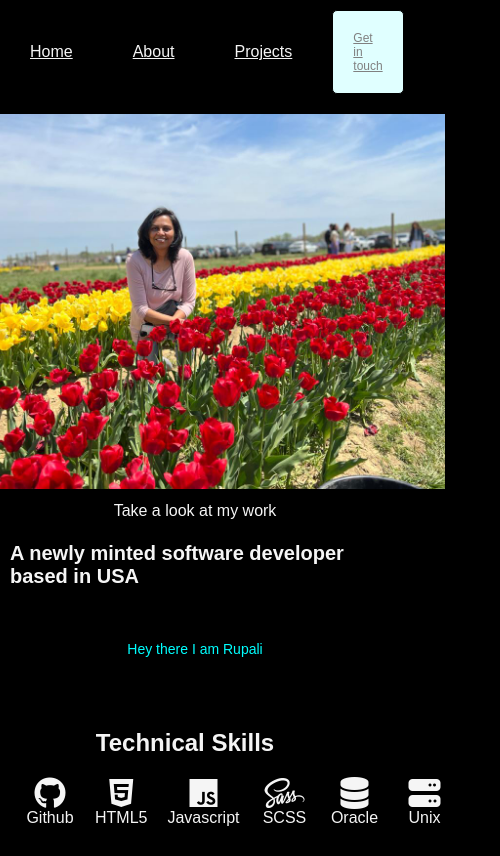
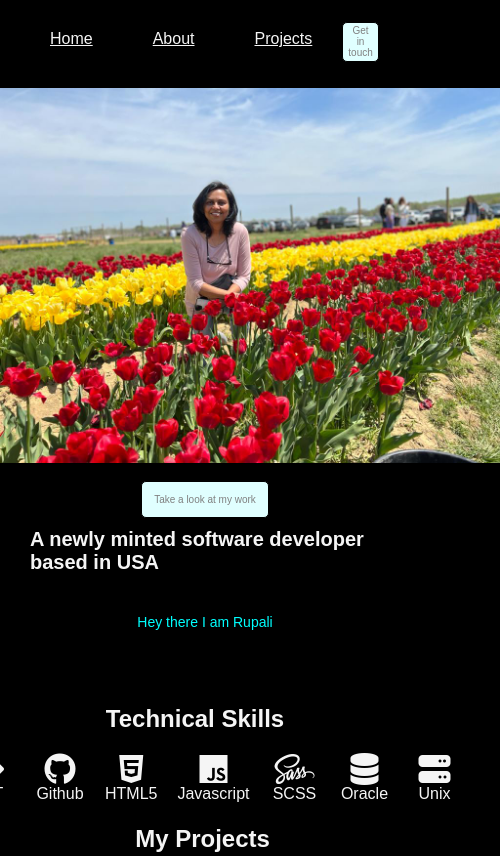
Before and after one commit to rupalirami/portfolio-project, a plain HTML site: page index.html in a window 390 px wide. Shown: the top 856 px of the page, 500 px wide, since content can reach past the window. Drawn offline with Linux system fonts and the light colour scheme; a web font is replaced by a local one.

Commit message:
fixed minor css issues

```diff
--- a/index.html
+++ b/index.html
@@ -17,7 +17,7 @@
             <a href="">Home</a>
             <a href="">About</a>
             <a href="">Projects</a>
-            <a class="button" href="">Get in touch</a>
+            <button>Get in touch</button>
         </nav>
     </header> <!-- class=header -->
     <main>
@@ -25,7 +25,7 @@
             <div class="information__div">
                 <p class="first-line">Hey there I am Rupali</p>
                 <p class="second-line">A newly minted software developer based in USA</p>
-                <a class="button">Take a look at my work</a>
+                <button>Take a look at my work</button>
             </div>
             <div class="information__image">
                 <img src="./rupali.jpeg" alt="Image" width=500px>
@@ -211,6 +211,7 @@
             </p> <!-- footer__midcenter -->
             <div class="footer__rightside">
                 <i class="fa-brands fa-linkedin fa-2x"></i>
+                <a class="empty-space"> </a>
                 <i class="fa-brands fa-github fa-2x"></i>
             </div>  <!-- footer__rightside -->
         </footer> <!-- footer  -->
--- a/portfolio-day4.scss
+++ b/portfolio-day4.scss
@@ -44,7 +44,7 @@ $buttonFontColor : grey;
         flex-direction: row;
         margin: 0px 20px 0px 0px;
         @media screen and (max-width: 500px) { // &__nav media start
-            margin: 0px 0px 0px 0px;
+            margin: 0px 0px 0px 20px;
             width: 90%;
             justify-content:space-evenly;
             align-items: center;
@@ -56,20 +56,22 @@ $buttonFontColor : grey;
                 font-size: 152x;
             } // a media end
         } // a end
-        .button { // .button start
+        button { // button start
             display: flex;
             border: 1px solid $backgroundColor;
+            height: 40px;
             border-radius: 5px;
             background-color: $buttonBackgroundColor ;
             color : $buttonFontColor;
             justify-content: center;
             align-items: center;
-            margin-right: 10px;
-            @media screen and (max-width: 500px) { // .button media start
-                margin-right: 0px;
-                font-size: 12px;
-            } // .button media
-        } // .button end
+            margin: 10px 0px 0px 0px;
+            padding: 5px;
+            @media screen and (max-width: 500px) { // nav button media start
+                margin: 5px 0px 0px 0px;
+                font-size: 10px;
+            } // nav button media
+        } // button end
     } // &__nav end
 } // header end
 main
@@ -89,8 +91,10 @@ main
             // width: 100%;
             display: flex;
             flex-direction: column-reverse;
+            width: 100vw;
             justify-content:space-around;
             align-items: center;
+
         } // .information media end
         &__div { // &__div start
             display: flex;
@@ -101,8 +105,10 @@ main
             @media screen and (max-width: 500px) { // &__div media start
                 display: flex;
                 flex-direction: column-reverse;
+                margin-left: 20px;
                 height: 200px;
                 align-items: center;
+                justify-content: center;
             } // &__div media end
             .first-line { // .first-line start
                 color : $fontColorAlternate;
@@ -127,36 +133,29 @@ main
                     flex-wrap: wrap;
                     margin: 10px 10px 10px 10px;
                 } // .second-line media end
-            } .second-line end
-            .button { // .button start
+            } // .second-line end
+            button { // button start
                 display: flex;
                 border: 1px solid $backgroundColor;
                 border-radius: 5px;
-                color: $buttonFontColor;
-                font-size: 18px;
-                padding: 15px;
-                margin : 30px 0px 30px 0px;
-                background-color: $buttonBackgroundColor ;
+                background-color: lightcyan ;
+                color : $buttonFontColor;
                 justify-content: center;
-                @media screen and (max-width: 500px) { // // .button media start
-                    display: flex;
-                    border: 1px solid black;
-                    border-radius: 5px;
-                    width: 175px;
-                    color: gray;
-                    font-size: 15px;
-                    background-color: lightcyan;
-                    justify-content: center;
-                    align-content: center;
-                } // .button media end
-            } // .button end
+                align-items: center;
+                margin: 30px 0px 30px 0px;
+                padding: 12px;
+                @media screen and (max-width: 500px) { // nav button media start
+                    margin: 5px 0px 0px 0px;
+                    font-size: 10px;
+                } // nav button media
+            } // button end
         } // &__div end
         &__image { // &__image start
             margin:0px 20px 0px 20px;
             // width: 500px;
             height: auto;
             @media screen and (max-width: 500px) { // &__image media start
-                margin: 0px;
+                margin: auto;
             } // &__image media end
         } // &__image end
     } // .information end
@@ -172,8 +171,7 @@ main
             display: flex;
             flex-direction: column;
             // width: 480px;
-            margin-left: 0px;
-            padding:0;
+            padding: 2px;
             justify-content: center;
             align-items: center;
         } // .technicalskills media end
@@ -229,7 +227,9 @@ main
             display: flex;
             justify-content: center;
             align-items: center;
-            margin: 20px 20px 20px 20px;
+            @media screen and (max-width: 500px) { // .projects media start
+                padding-left: 15px;
+            } // .projects media end
         } // &__heading end
         &__div { // &__div start
             display: grid;
@@ -269,6 +269,9 @@ main
                         margin: 5px 5px 5px 5px;
                     } // .a-sep end
                 } // .project-links end
+                @media screen and (max-width: 500px) { // .project-detail media start
+                    margin: 7px;
+                } // .project-detail media end
             } // project-detail end
         } // &__div end
     } // .projects end
@@ -296,6 +299,9 @@ main
             margin-right: 0px;
             padding-left: 20px;
             height: 150px;
+            @media screen and (max-width: 500px) { // .right-section media start
+                display: none;
+            } // .right-section media end
         } // .right-section end
     } // .aboutme end
     .footer { // .footer start
@@ -316,6 +322,19 @@ main
         } // &__leftside end
         &__rightside { // &__rightside start
             margin : 0px 10px 0px 0px;
+            @media screen and (max-width: 500px) { // .&__rightside media start
+                display: flex;
+                flex-direction: row;
+                margin-right: 10px;
+                padding-left: 10px;
+            } // .&__rightside media end
         } // &__rightside end
+        @media screen and (max-width: 500px) { // .footer media start
+            padding: 0px 0px 10px 7px;
+            margin-bottom: 10px;
+            .empty-space {
+                margin:5px;
+            }
+        } // .footer media end
     } // .footer end
 } // main end
```
Also changed, not shown: portfolio-day4.css, 1 other file.
